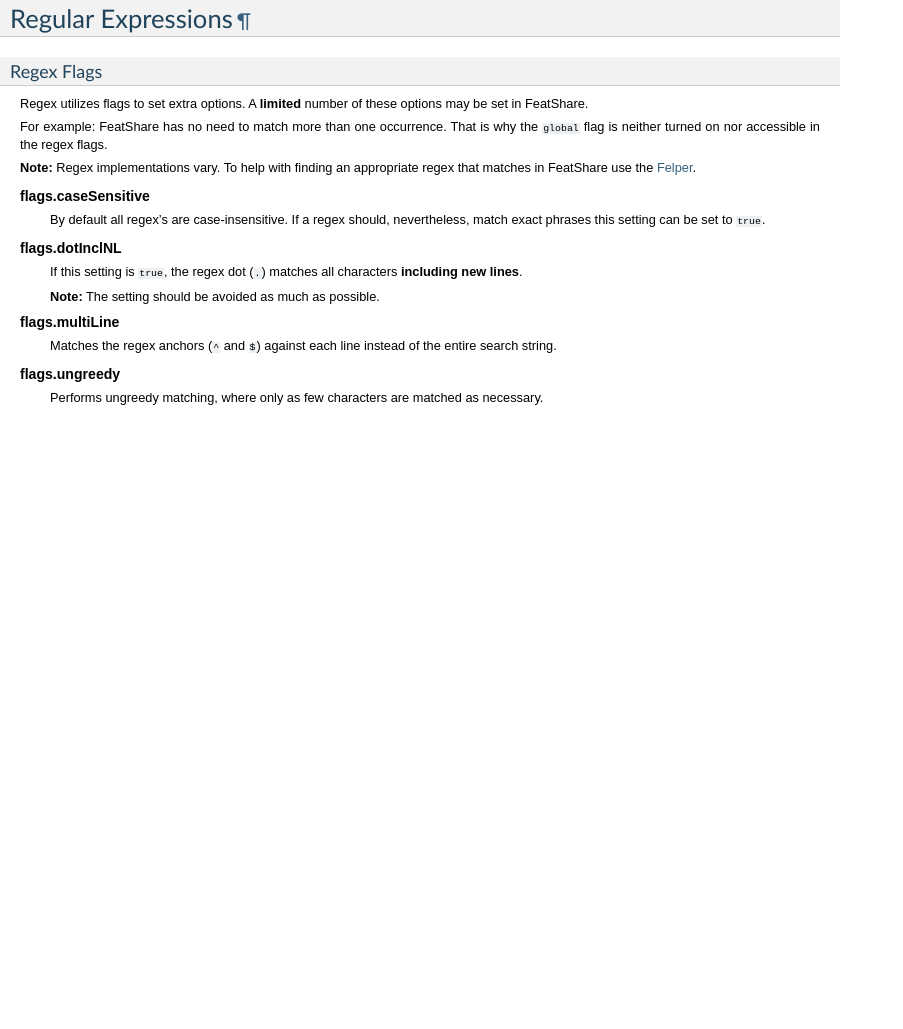
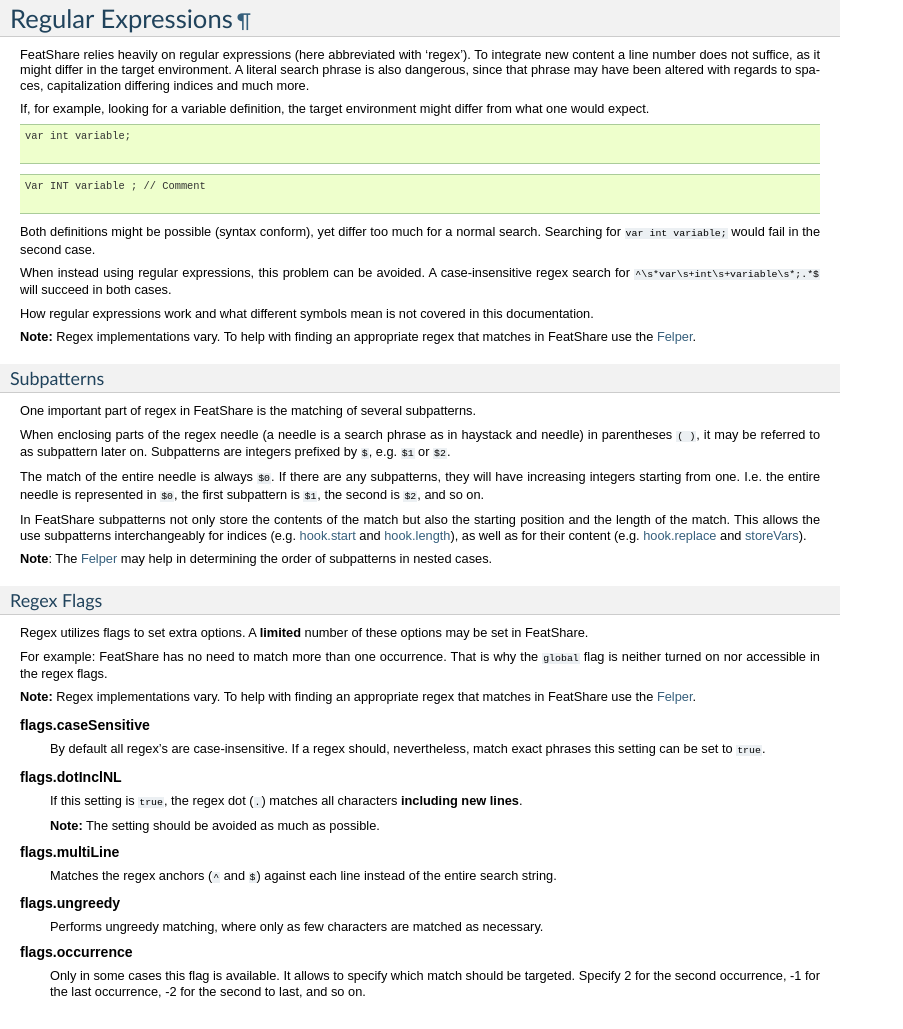
Before and after one commit to szapp/FeatShare, a Sphinx documentation site: the page built from doc/anchors/regex.rst, in a window 1280 px wide. Shown: the whole page, without its empty margins (0-903 px from the left). Built offline with Sphinx 7.4.7, drawn with Linux system fonts in a browser that asks for light colours; pages that are not in the unit, such as notebooks, are missing from menus; before the commit the page ends 900 px from its top, so only the background shows below that.

Commit message:
Improve regex documentation

```diff
--- a/doc/anchors/regex.rst
+++ b/doc/anchors/regex.rst
@@ -5,6 +5,53 @@
 Regular Expressions
 ===================
 
+FeatShare relies heavily on regular expressions (here abbreviated with 'regex').
+To integrate new content a line number does not suffice, as it might differ in the target environment.
+A literal search phrase is also dangerous, since that phrase may have been altered with regards to spaces,
+capitalization differing indices and much more.
+
+If, for example, looking for a variable definition, the target environment might differ from what one would expect.
+
+.. container:: coderef
+
+    | var int variable;
+
+.. container:: coderef
+
+    |   Var  INT  variable ; // Comment
+
+Both definitions might be possible (syntax conform), yet differ too much for a normal search.
+Searching for ``var int variable;`` would fail in the second case.
+
+When instead using regular expressions, this problem can be avoided.
+A case-insensitive regex search for ``^\s*var\s+int\s+variable\s*;.*$`` will succeed in both cases.
+
+How regular expressions work and what different symbols mean is not covered in this documentation.
+
+**Note:** Regex implementations vary. To help with finding an appropriate regex that matches in FeatShare use the
+:ref:`Felper <felper>`.
+
+.. _subpatterns:
+
+Subpatterns
+-----------
+
+One important part of regex in FeatShare is the matching of several subpatterns.
+
+When enclosing parts of the regex needle (a needle is a search phrase as in haystack and needle) in parentheses ``( )``,
+it may be referred to as subpattern later on.
+Subpatterns are integers prefixed by ``$``, e.g. ``$1`` or ``$2``.
+
+The match of the entire needle is always ``$0``.
+If there are any subpatterns, they will have increasing integers starting from one.
+I.e. the entire needle is represented in ``$0``, the first subpattern is ``$1``, the second is ``$2``, and so on.
+
+In FeatShare subpatterns not only store the contents of the match but also the starting position and the length of the
+match.
+This allows the use subpatterns interchangeably for indices (e.g. :std:term:`hook.start` and :std:term:`hook.length`),
+as well as for their content (e.g. :std:term:`hook.replace` and :std:term:`storeVars`).
+
+**Note**: The :ref:`Felper <felper>` may help in determining the order of subpatterns in nested cases.
 
 .. _regexflags:
 
@@ -35,3 +82,8 @@
 
     flags.ungreedy
         Performs ungreedy matching, where only as few characters are matched as necessary.
+
+    flags.occurrence
+        Only in some cases this flag is available.
+        It allows to specify which match should be targeted.
+        Specify 2 for the second occurrence, -1 for the last occurrence, -2 for the second to last, and so on.
```
